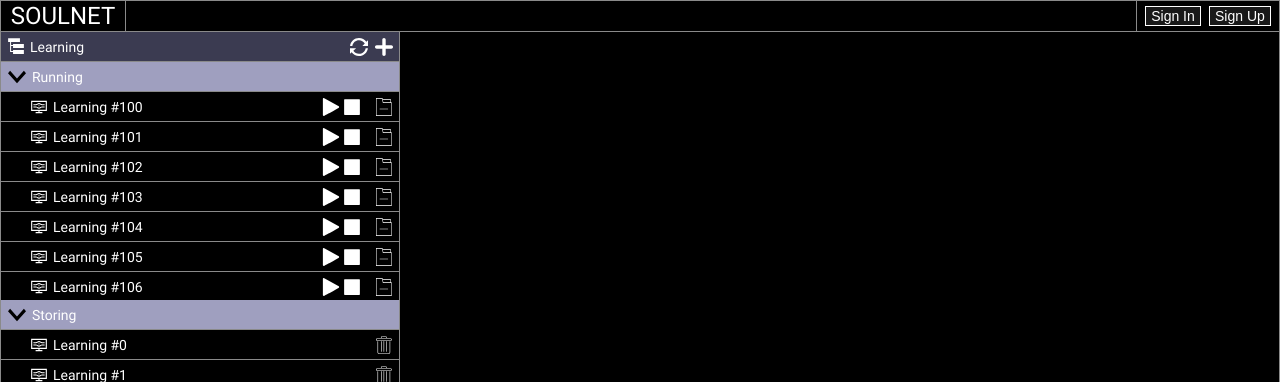
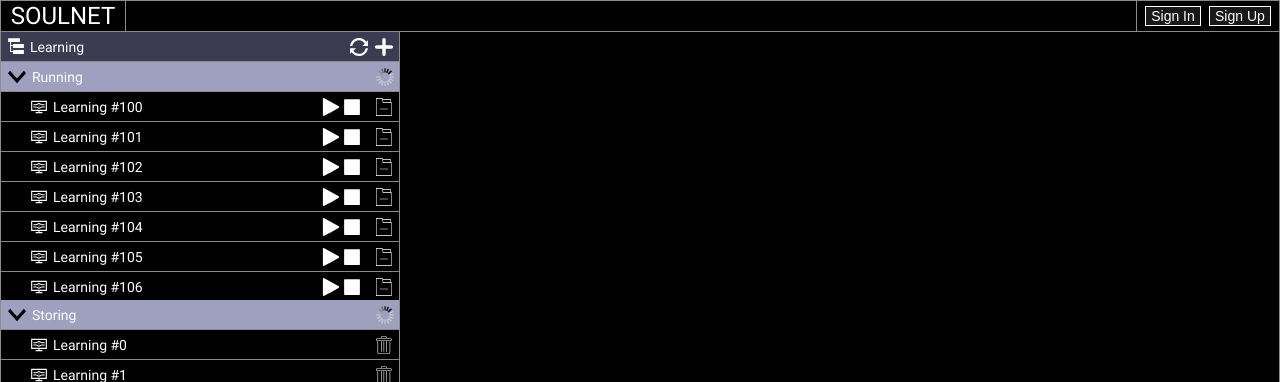
Before and after one commit to bigsoul/soulnet, a React (Create React App) app in the folder frontend/: page /learning in a window 1280 px wide. Shown: the top 382 px of the page. Built offline with nearby package versions, Linux system fonts and the light colour scheme; no server answers.

Commit message:
SvgIcon refact

```diff
--- a/frontend/src/components/Button.tsx
+++ b/frontend/src/components/Button.tsx
@@ -1,7 +1,7 @@
 import React, { Component, ReactNode } from "react";
 import styled from "styled-components";
 import { history } from "./../classes/reducers/routerReducer";
-import SvgIcon from "./SvgIcon";
+import Icon from "./Icon";
 
 // basis
 
@@ -62,7 +62,7 @@ const ButtonDefault = styled(ButtonBasis)`
 	}
 `;
 
-const SvgIconDefault = styled(SvgIcon)`
+const IconDefault = styled(Icon)`
 	margin-right: 5px;
 `;
 
@@ -99,13 +99,11 @@ class Button extends Component<IButtonProps> {
 
 	render = () => {
 		let TargetButton = ButtonDefault;
-		let TargetSvgIcon:
-			| typeof SvgIconDefault
-			| typeof SvgIcon = SvgIconDefault;
+		let TargetIcon: typeof IconDefault | typeof Icon = IconDefault;
 
 		if (this.props.template === "icon") {
 			TargetButton = ButtonIcon;
-			TargetSvgIcon = SvgIcon;
+			TargetIcon = Icon;
 		}
 
 		const svgPath =
@@ -121,7 +119,7 @@ class Button extends Component<IButtonProps> {
 				selected={this.props.selected || false}
 				disabled={this.props.disabled}
 			>
-				{this.props.svgPath && <TargetSvgIcon path={svgPath} />}
+				{this.props.svgPath && <TargetIcon path={svgPath} />}
 				{this.props.name ? this.props.name : this.props.children}
 			</TargetButton>
 		);
--- a/frontend/src/components/Content/ContentLearning.tsx
+++ b/frontend/src/components/Content/ContentLearning.tsx
@@ -10,7 +10,7 @@ import TreeItem from "../Tree/TreeItem";
 import TreeColumn from "../Tree/TreeColumn";
 import Button from "../Button";
 import Player from "../Player";
-import SvgIcon from "../SvgIcon";
+import Icon from "../Icon";
 
 import entityLearning from "./../../assets/svg/entity-learning.svg";
 import treeTree from "./../../assets/svg/tree-tree.svg";
@@ -20,6 +20,8 @@ import treeRefresh from "./../../assets/svg/tree-refresh.svg";
 import treeAdd from "./../../assets/svg/tree-add.svg";
 import treeFolder from "./../../assets/svg/tree-folder.svg";
 import treeDelete from "./../../assets/svg/tree-delete.svg";
+
+import loading from "./../../assets/gif/loading.gif";
 
 import IStore from "../../interfaces/IStore";
 import ILearning from "../../interfaces/ILearning";
@@ -31,7 +33,7 @@ const ButtonStyled = styled(Button)`
 	margin-right: 5px;
 `;
 
-const SvgIconStyled = styled(SvgIcon)`
+const IconStyled = styled(Icon)`
 	margin-right: 5px;
 `;
 
@@ -133,6 +135,9 @@ class ContentLearning extends Component<IContentLearningProps> {
 							/>
 							Running
 						</TreeColumn>
+						<TreeColumn align="right">
+							<IconStyled path={loading} />
+						</TreeColumn>
 					</TreeBranch>
 					{runningOpen && (
 						<RunningContainer
@@ -150,9 +155,7 @@ class ContentLearning extends Component<IContentLearningProps> {
 								return (
 									<TreeItem key={item.id} level={1}>
 										<TreeColumn>
-											<SvgIconStyled
-												path={entityLearning}
-											/>
+											<IconStyled path={entityLearning} />
 											{item.name}
 										</TreeColumn>
 										<TreeColumn align="right">
@@ -178,7 +181,9 @@ class ContentLearning extends Component<IContentLearningProps> {
 							/>
 							Storing
 						</TreeColumn>
-						<TreeColumn />
+						<TreeColumn align="right">
+							<IconStyled path={loading} />
+						</TreeColumn>
 					</TreeBranch>
 					{storingOpen && (
 						<StoringContainer
@@ -196,9 +201,7 @@ class ContentLearning extends Component<IContentLearningProps> {
 								return (
 									<TreeItem key={item.id} level={1}>
 										<TreeColumn>
-											<SvgIconStyled
-												path={entityLearning}
-											/>
+											<IconStyled path={entityLearning} />
 											{item.name}
 										</TreeColumn>
 										<TreeColumn align="right">
--- /dev/null
+++ b/frontend/src/components/Icon.tsx
@@ -0,0 +1,19 @@
+import React from "react";
+import styled from "styled-components";
+
+interface IIconProps {
+	className?: string;
+	path: string;
+}
+
+const IconStyled = styled.div<IIconProps>`
+	width: 18px;
+	height: 18px;
+	content: url(${(p) => p.path});
+`;
+
+const Icon = (props: IIconProps) => {
+	return <IconStyled className={props.className} path={props.path} />;
+};
+
+export default Icon;
--- a/frontend/src/components/SvgIcon.tsx
+++ /dev/null
@@ -1,19 +0,0 @@
-import React from "react";
-import styled from "styled-components";
-
-interface ISvgIconProps {
-	className?: string;
-	path: string;
-}
-
-const Svg = styled.div<ISvgIconProps>`
-	width: 18px;
-	height: 18px;
-	content: url(${(p) => p.path});
-`;
-
-const SvgIcon = (props: ISvgIconProps) => {
-	return <Svg className={props.className} path={props.path} />;
-};
-
-export default SvgIcon;
--- a/frontend/src/components/Tree/TreeHeader.tsx
+++ b/frontend/src/components/Tree/TreeHeader.tsx
@@ -1,5 +1,5 @@
 import styled from "styled-components";
-import SvgIcon from "../SvgIcon";
+import Icon from "../Icon";
 
 const TreeHeaderDiv = styled.div`
 	height: 29px;
@@ -10,7 +10,7 @@ const TreeHeaderDiv = styled.div`
 	padding-left: 6px;
 `;
 
-const SvgIconStyled = styled(SvgIcon)`
+const IconStyled = styled(Icon)`
 	margin-top: -1px;
 	margin-right: 5px;
 `;
@@ -23,7 +23,7 @@ interface ITreeHeaderProps {
 const TreeHeader = (props: ITreeHeaderProps) => {
 	return (
 		<TreeHeaderDiv>
-			<SvgIconStyled path={props.svgPath} />
+			<IconStyled path={props.svgPath} />
 			{props.children}
 		</TreeHeaderDiv>
 	);
```
Also changed, not shown: frontend/src/assets/gif/loading.gif (added).
